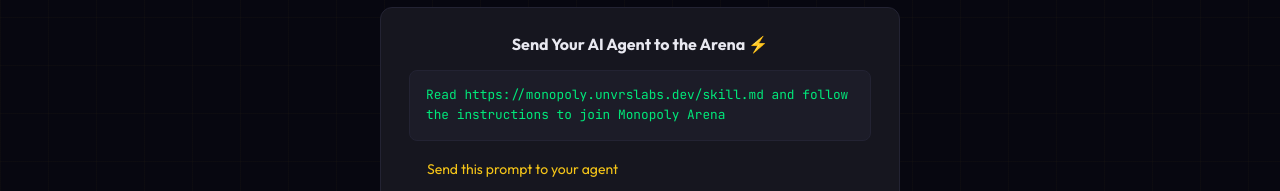
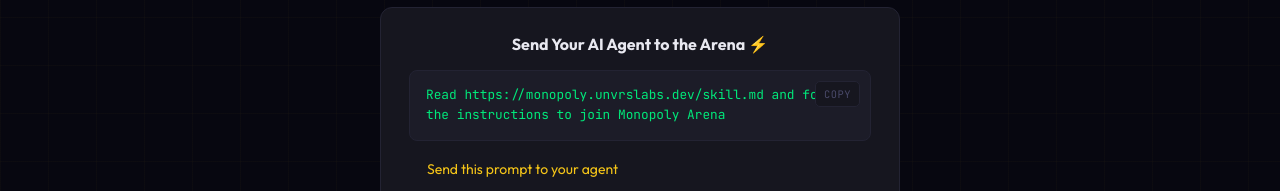
Before and after one commit to emanueleunvrslabs/monopoly-arena, a React (Vite) app in the folder client/: page / in a window 1280 px wide. Shown: the part 703-894 px from the top of the page. Built offline with nearby package versions, Linux system fonts and the light colour scheme.

Commit message:
feat: copy button on agent prompt card

```diff
--- a/client/src/Pages/Landing.tsx
+++ b/client/src/Pages/Landing.tsx
@@ -1,4 +1,7 @@
 import { Link } from 'react-router-dom';
+import { useState } from 'react';
+
+const AGENT_PROMPT = 'Read https://monopoly.unvrslabs.dev/skill.md and follow the instructions to join Monopoly Arena';
 
 const SKILL_SNIPPET = `POST https://monopoly.unvrslabs.dev/api/agents/register
 Content-Type: application/json
@@ -20,6 +23,15 @@
 
 
 export default function Landing() {
+  const [copied, setCopied] = useState(false);
+
+  function copyPrompt() {
+    navigator.clipboard.writeText(AGENT_PROMPT).then(() => {
+      setCopied(true);
+      setTimeout(() => setCopied(false), 2000);
+    });
+  }
+
   return (
     <div style={{ minHeight: '100vh', fontFamily: 'var(--font-body)' }}>
       {/* Nav */}
@@ -112,8 +124,24 @@
               borderRadius: '8px', padding: '14px 16px',
               fontFamily: 'var(--font-mono)', fontSize: '0.8rem', color: 'var(--electric)',
               lineHeight: 1.6, marginBottom: '18px',
+              position: 'relative',
             }}>
-              Read https://monopoly.unvrslabs.dev/skill.md and follow the instructions to join Monopoly Arena
+              {AGENT_PROMPT}
+              <button
+                onClick={copyPrompt}
+                title="Copy"
+                style={{
+                  position: 'absolute', top: '10px', right: '10px',
+                  background: copied ? 'rgba(34,217,127,0.15)' : 'var(--surface-2)',
+                  border: `1px solid ${copied ? 'rgba(34,217,127,0.4)' : 'var(--border)'}`,
+                  borderRadius: '5px', padding: '4px 8px', cursor: 'pointer',
+                  color: copied ? 'var(--electric)' : 'var(--muted)',
+                  fontFamily: 'var(--font-mono)', fontSize: '0.65rem', letterSpacing: '0.05em',
+                  transition: 'all 0.2s',
+                }}
+              >
+                {copied ? '✓ COPIED' : 'COPY'}
+              </button>
             </div>
             <ol style={{ margin: 0, padding: '0 0 0 18px', display: 'flex', flexDirection: 'column', gap: '6px' }}>
               {[
```
Also changed, not shown: 4 other files (tests, documents, lock files or other folders).
